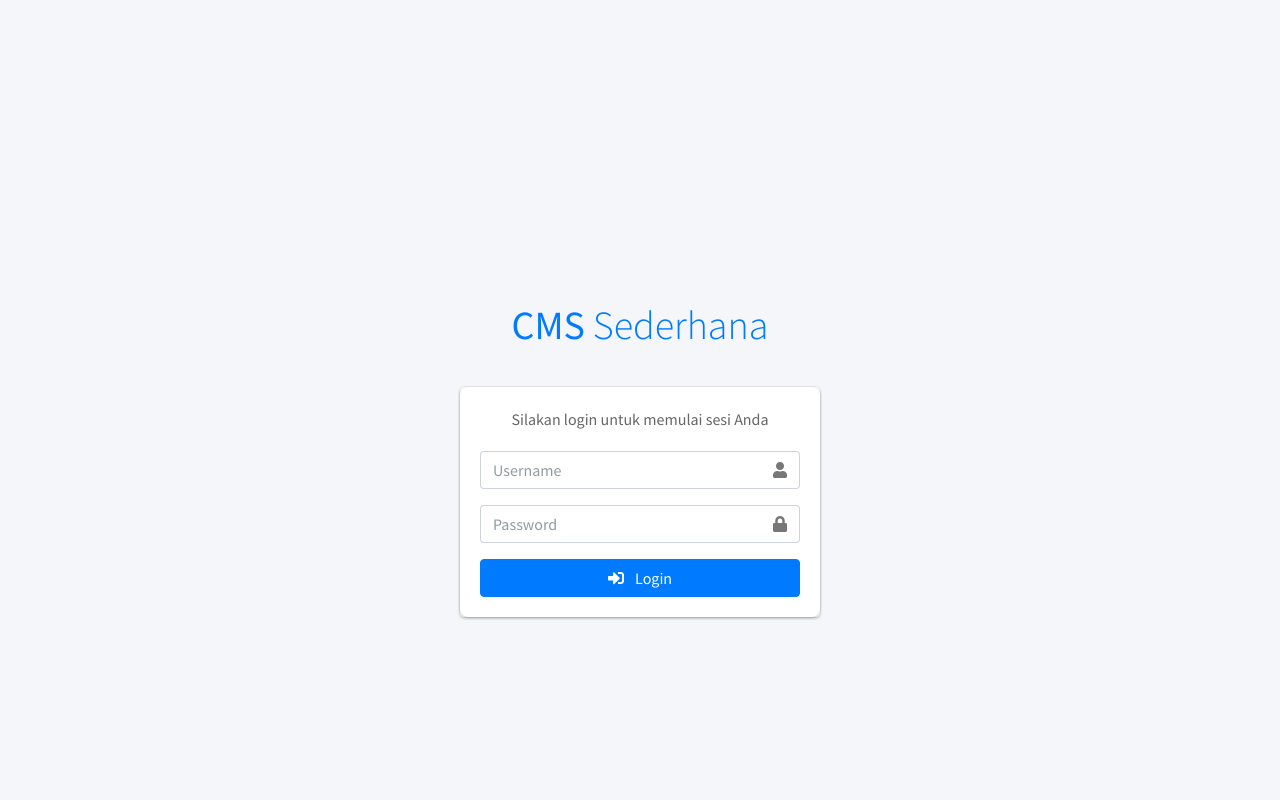
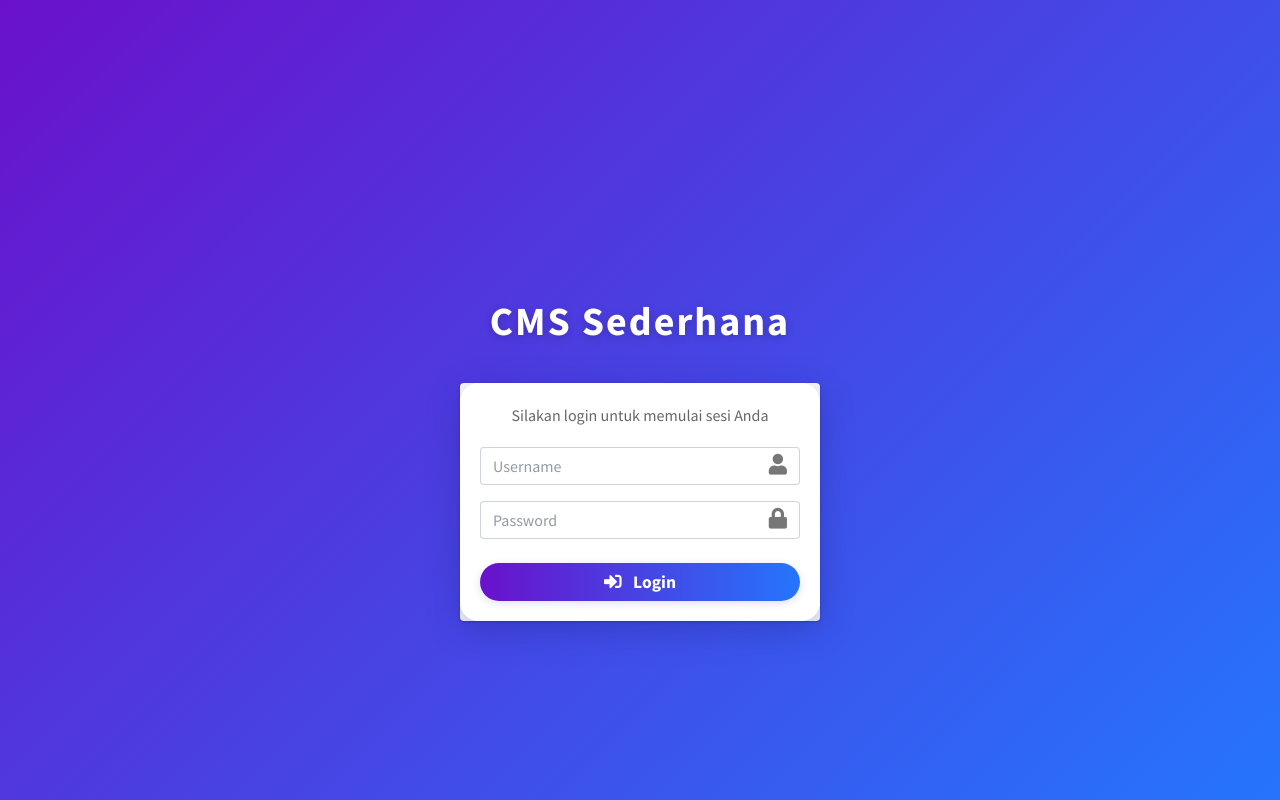
Before and after one commit to MuhammaDZhainalFirdaus/cms_sederhana, a PHP site: page /login.php in a window 1280 px wide. Run offline with PHP 8.4, Linux system fonts and the light colour scheme; some libraries are stand-ins or nearby versions.

Commit message:
commit 4
Ini commit generate ke 4, menambahkan efek js di setiap button

```diff
--- a/login.php
+++ b/login.php
@@ -40,8 +40,9 @@ if ($_SERVER['REQUEST_METHOD'] == 'POST') {
     <!-- Theme style -->
     <link rel="stylesheet" href="https://cdn.jsdelivr.net/npm/admin-lte@3.2/dist/css/adminlte.min.css">
     <style>
-        .login-page {
-            background: #f4f6f9;
+        body.login-page {
+            background: linear-gradient(135deg, #6a11cb 0%, #2575fc 100%);
+            min-height: 100vh;
         }
         .login-box {
             margin-top: 0;
@@ -51,24 +52,61 @@ if ($_SERVER['REQUEST_METHOD'] == 'POST') {
             margin-bottom: 2rem;
         }
         .login-logo a {
-            color: #007bff;
+            color: #fff;
             font-size: 2.5rem;
+            font-weight: bold;
+            letter-spacing: 2px;
+            text-shadow: 0 2px 8px rgba(0,0,0,0.2);
         }
         .login-card-body {
-            border-radius: 0.5rem;
-            box-shadow: 0 0 1px rgba(0,0,0,.125), 0 1px 3px rgba(0,0,0,.2);
+            border-radius: 1.2rem;
+            box-shadow: 0 8px 32px 0 rgba(31, 38, 135, 0.37);
+            background: rgba(255,255,255,0.95);
         }
         .alert {
             border-radius: 0.25rem;
             margin-bottom: 1rem;
         }
         .btn-primary {
-            background-color: #007bff;
-            border-color: #007bff;
+            background: linear-gradient(90deg, #6a11cb 0%, #2575fc 100%);
+            border: none;
+            border-radius: 2rem;
+            font-size: 1.1rem;
+            font-weight: bold;
+            transition: transform 0.18s cubic-bezier(.4,2,.3,1), box-shadow 0.18s;
+            box-shadow: 0 2px 8px rgba(31, 38, 135, 0.15);
+            will-change: transform;
         }
-        .btn-primary:hover {
-            background-color: #0069d9;
-            border-color: #0062cc;
+        .btn-primary:hover, .btn-primary:focus {
+            transform: translateY(-6px) scale(1.04);
+            box-shadow: 0 8px 24px 0 rgba(31, 38, 135, 0.18);
+        }
+        .btn-primary.floating {
+            transform: translateY(-2px) scale(0.98);
+            box-shadow: 0 4px 12px 0 rgba(31, 38, 135, 0.13);
+        }
+        .input-group .form-control:focus {
+            border-color: #2575fc;
+            box-shadow: 0 0 0 2px #6a11cb33;
+        }
+        .input-group-text {
+            background: #f0f4ff;
+            color: #2575fc;
+            font-size: 1.3rem;
+        }
+        .ripple {
+            position: absolute;
+            border-radius: 50%;
+            transform: scale(0);
+            animation: ripple 0.6s linear;
+            background-color: rgba(39, 117, 252, 0.4);
+            pointer-events: none;
+        }
+        @keyframes ripple {
+            to {
+                transform: scale(2.5);
+                opacity: 0;
+            }
         }
     </style>
 </head>
@@ -91,7 +129,7 @@ if ($_SERVER['REQUEST_METHOD'] == 'POST') {
                 </div>
             <?php endif; ?>
 
-            <form action="login.php" method="post">
+            <form action="login.php" method="post" id="loginForm">
                 <div class="input-group mb-3">
                     <input type="text" class="form-control" placeholder="Username" name="username" value="<?php echo isset($_POST['username']) ? htmlspecialchars($_POST['username']) : ''; ?>" required>
                     <div class="input-group-append">
@@ -100,7 +138,7 @@ if ($_SERVER['REQUEST_METHOD'] == 'POST') {
                         </div>
                     </div>
                 </div>
-                <div class="input-group mb-3">
+                <div class="input-group mb-4">
                     <input type="password" class="form-control" placeholder="Password" name="password" required>
                     <div class="input-group-append">
                         <div class="input-group-text">
@@ -109,8 +147,8 @@ if ($_SERVER['REQUEST_METHOD'] == 'POST') {
                     </div>
                 </div>
                 <div class="row">
-                    <div class="col-12">
-                        <button type="submit" class="btn btn-primary btn-block">
+                    <div class="col-12 position-relative">
+                        <button type="submit" class="btn btn-primary btn-block ripple-btn" style="position:relative;overflow:hidden;">
                             <i class="fas fa-sign-in-alt mr-2"></i> Login
                         </button>
                     </div>
@@ -126,5 +164,39 @@ if ($_SERVER['REQUEST_METHOD'] == 'POST') {
 <script src="https://cdn.jsdelivr.net/npm/bootstrap@4.6.0/dist/js/bootstrap.bundle.min.js"></script>
 <!-- AdminLTE App -->
 <script src="https://cdn.jsdelivr.net/npm/admin-lte@3.2/dist/js/adminlte.min.js"></script>
+<script>
+// Ripple effect for button
+$(document).on('click', '.ripple-btn', function(e) {
+    var $btn = $(this);
+    var offset = $btn.offset();
+    var x = e.pageX - offset.left;
+    var y = e.pageY - offset.top;
+    var $ripple = $('<span class="ripple"></span>');
+    $ripple.css({
+        left: x - 20,
+        top: y - 20,
+        width: 40,
+        height: 40
+    });
+    $btn.append($ripple);
+    setTimeout(function() {
+        $ripple.remove();
+    }, 600);
+});
+// Floating effect for button
+$(document).on('mousedown touchstart', '.ripple-btn', function() {
+    $(this).addClass('floating');
+});
+$(document).on('mouseup mouseleave touchend', '.ripple-btn', function() {
+    $(this).removeClass('floating');
+});
+// Input focus effect (optional, already styled in CSS)
+$('.form-control').on('focus', function() {
+    $(this).closest('.input-group').find('.input-group-text').css('background', '#e3eaff');
+});
+$('.form-control').on('blur', function() {
+    $(this).closest('.input-group').find('.input-group-text').css('background', '#f0f4ff');
+});
+</script>
 </body>
 </html>
```
Also changed, not shown: index.php (+97 -7 lines).
